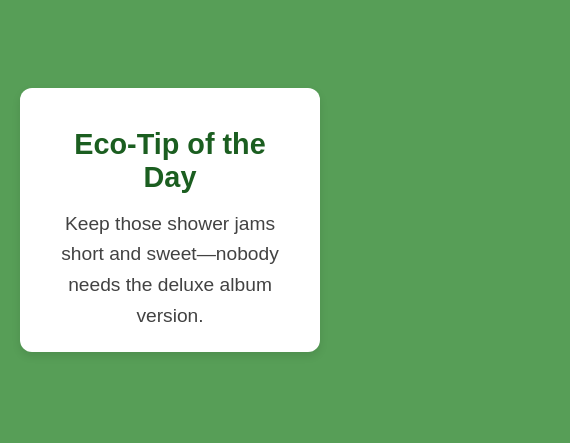
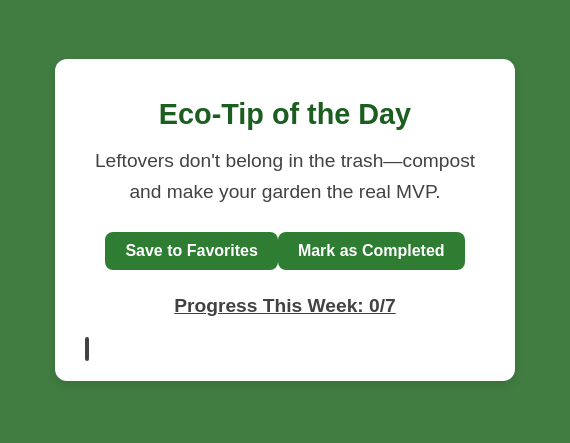
Before and after one commit to meoyushi/EcoNudge, a browser extension: page popup.html in a window 400 px wide. Shown: the whole page, 570 px wide, since content can reach past the window. Drawn offline with Linux system fonts and the light colour scheme.

Commit message:
weekly progress tracker, add to favorites feature

```diff
--- a/popup.html
+++ b/popup.html
@@ -8,10 +8,11 @@
     <link rel="stylesheet" href="style.css">
 </head>
 
-<body style="width: 300px; height: 400px;">
+<body style="width: 530px; height:400px">
     <div id="container">
         <h1>Eco-Tip of the Day</h1>
         <div id="tip">Loading...</div>
+        <!-- Buttons and progress bar will be dynamically added via JavaScript -->
     </div>
     <script src="popup.js"></script>
 </body>
--- a/popup.js
+++ b/popup.js
@@ -1,26 +1,112 @@
 // Array of eco-tips
 const tips = [
     "Leaving the room? Turn off the lights—your wallet (and the planet) will thank you.",
+    "Skip the single-use drama. Reusable water bottles are your vibe now.",
+    "Cloth bags > plastic bags. Save the planet and look good doing it.",
+    "Leftovers don't belong in the trash—compost and make your garden the real MVP.",
+    "Keep those shower jams short and sweet—nobody needs the deluxe album version.",
+    "Your electronics don't need a constant lifeline. Unplug them when they're off and chill.",
+    "Take a walk or bike instead of driving for a cleaner planet."
+];
 
-    "Skip the single-use drama. Reusable water bottles are your vibe now.",
+// DOM elements
+const tipElement = document.getElementById('tip');
+const saveButton = document.createElement('button');
+const completeButton = document.createElement('button');
+const progressElement = document.createElement('div');
+const progressText = document.createElement('div'); // Display the fraction text
 
-    "Cloth bags > plastic bags. Save the planet and look good doing it.",
+// Append buttons dynamically to the container
+const container = document.getElementById('container');
+saveButton.id = 'save-tip';
+saveButton.innerText = 'Save to Favorites';
+completeButton.id = 'complete-tip';
+completeButton.innerText = 'Mark as Completed';
+container.appendChild(saveButton);
+container.appendChild(completeButton);
 
-    "Leftovers don't belong in the trash—compost and make your garden the real MVP.",
+// Add a progress text below the progress bar
+progressText.id = 'progress-text';
+container.appendChild(progressText);
 
-    "Keep those shower jams short and sweet—nobody needs the deluxe album version.",
+// Weekly progress tracker
+progressElement.id = 'progress-bar';
+container.appendChild(progressElement);
 
-    "Your electronics don't need a constant lifeline. Unplug them when they're off and chill."
+// Get the last completion date and reset progress if necessary
+function checkWeekReset() {
+    const lastCompletionDate = localStorage.getItem('lastCompletionDate');
+    const currentDate = new Date();
+    const currentWeek = currentDate.getWeek();
 
-
-];
+    if (lastCompletionDate) {
+        const lastCompletionWeek = new Date(lastCompletionDate).getWeek();
+        // If the week has changed, reset the progress
+        if (currentWeek !== lastCompletionWeek) {
+            localStorage.removeItem('completedTips');
+            localStorage.setItem('lastCompletionDate', currentDate.toISOString());
+        }
+    } else {
+        localStorage.setItem('lastCompletionDate', currentDate.toISOString());
+    }
+}
 
 // Function to display today's tip
 function getTipOfTheDay() {
     const date = new Date();
     const index = date.getDate() % tips.length; // Rotate tips daily
-    document.getElementById('tip').innerText = tips[index];
+    tipElement.innerText = tips[index];
+    updateProgress();
 }
 
+// Load weekly data from local storage
+let completedTips = JSON.parse(localStorage.getItem('completedTips')) || [];
+
+// Save the current tip to favorites
+saveButton.addEventListener("click", () => {
+    const currentTip = tipElement.innerText;
+    let favorites = JSON.parse(localStorage.getItem("favorites")) || [];
+    if (!favorites.includes(currentTip)) {
+        favorites.push(currentTip);
+        localStorage.setItem("favorites", JSON.stringify(favorites));
+        alert("Tip added to favorites!");
+    } else {
+        alert("Tip is already in favorites!");
+    }
+});
+
+// Mark the current tip as completed
+completeButton.addEventListener("click", () => {
+    const currentTip = tipElement.innerText;
+    if (!completedTips.includes(currentTip)) {
+        completedTips.push(currentTip);
+        localStorage.setItem('completedTips', JSON.stringify(completedTips));
+        localStorage.setItem('lastCompletionDate', new Date().toISOString()); // Update last completion date
+        alert("Tip marked as completed!");
+        updateProgress();
+    } else {
+        alert("You’ve already completed this tip this week!");
+    }
+});
+
+// Update progress tracker as a fraction
+function updateProgress() {
+    const progressFraction = `${completedTips.length}/7`; // Show progress as fraction (e.g., 3/7)
+    progressText.innerText = `Progress This Week: ${progressFraction}`; // Display progress text
+
+    // Adjust width of the progress bar based on fraction (out of 7)
+    const progressWidth = (completedTips.length / 7) * 100;
+    progressElement.style.transition = "width 0.5s ease-in-out"; // Smooth transition
+    progressElement.style.width = `${progressWidth}%`; // Update progress bar width
+}
+
+// Function to get the current week number
+Date.prototype.getWeek = function() {
+    const startDate = new Date(this.getFullYear(), 0, 1);
+    const days = Math.floor((this - startDate) / (24 * 60 * 60 * 1000));
+    return Math.ceil((days + 1) / 7);
+};
+
 // Run the function when the popup is opened
+checkWeekReset();
 getTipOfTheDay();
--- a/style.css
+++ b/style.css
@@ -1,56 +1,47 @@
 body {
     font-family: "Poppins", Arial, sans-serif;
-    /* Clean, modern font */
-    background-color: #579e57;
-    /* Light eco-friendly green */
+    background-color: #417c41;
     color: #2e7d32;
-    /* Dark green for text */
     margin: 0;
     padding: 20px;
     display: flex;
     justify-content: center;
     align-items: center;
     height: 100vh;
-    /* Full viewport height */
 }
 
 #container {
     background-color: #ffffff;
-    /* White card background */
     border-radius: 12px;
-    /* Rounded corners */
     box-shadow: 0 4px 8px rgba(0, 0, 0, 0.1);
-    /* Subtle shadow for depth */
     padding: 20px 30px;
     text-align: center;
     max-width: 400px;
     width: 100%;
-    /* Responsive to small screens */
 }
 
 h1 {
     font-size: 1.8rem;
     color: #1b5e20;
-    /* Darker green for headings */
     margin-bottom: 15px;
 }
 
 #tip {
     font-size: 1.2rem;
     line-height: 1.6;
-    /* Better readability */
     color: #424242;
-    /* Neutral gray for contrast */
+    margin-bottom: 15px;
 }
 
 button {
-    margin-top: 20px;
+    margin-top: 10px;
+    margin-bottom: 15px;
+    /* Added margin to improve spacing between buttons */
     padding: 10px 20px;
     font-size: 1rem;
     font-weight: bold;
     color: #ffffff;
     background-color: #2e7d32;
-    /* Match theme green */
     border: none;
     border-radius: 8px;
     cursor: pointer;
@@ -59,5 +50,45 @@ button {
 
 button:hover {
     background-color: #1b5e20;
-    /* Darker green on hover */
 }
+
+#progress-bar {
+    margin-top: 20px;
+    width: 100%;
+    height: 20px;
+    background-color: #e0e0e0;
+    border: 2px solid #424242;
+    /* Added border here */
+    border-radius: 10px;
+    overflow: hidden;
+    position: relative;
+    box-shadow: inset 0 0 5px rgba(0, 0, 0, 0.1);
+}
+
+#progress-bar::after {
+    content: attr(data-progress);
+    position: absolute;
+    top: 0;
+    left: 50%;
+    transform: translateX(-50%);
+    font-size: 14px;
+    line-height: 20px;
+    color: #ffffff;
+    font-weight: bold;
+}
+
+#progress-bar {
+    background: linear-gradient(90deg, #4caf50 0%, #8bc34a 100%);
+}
+
+#progress-bar[data-progress="100%"] {
+    background: linear-gradient(90deg, #4caf50 0%, #81c784 100%);
+}
+
+#progress-text {
+    font-size: 1.2rem;
+    text-decoration: underline;
+    color: #424242;
+    margin-top: 10px;
+    font-weight: bold;
+}
```
Also changed, not shown: 1 other file.
